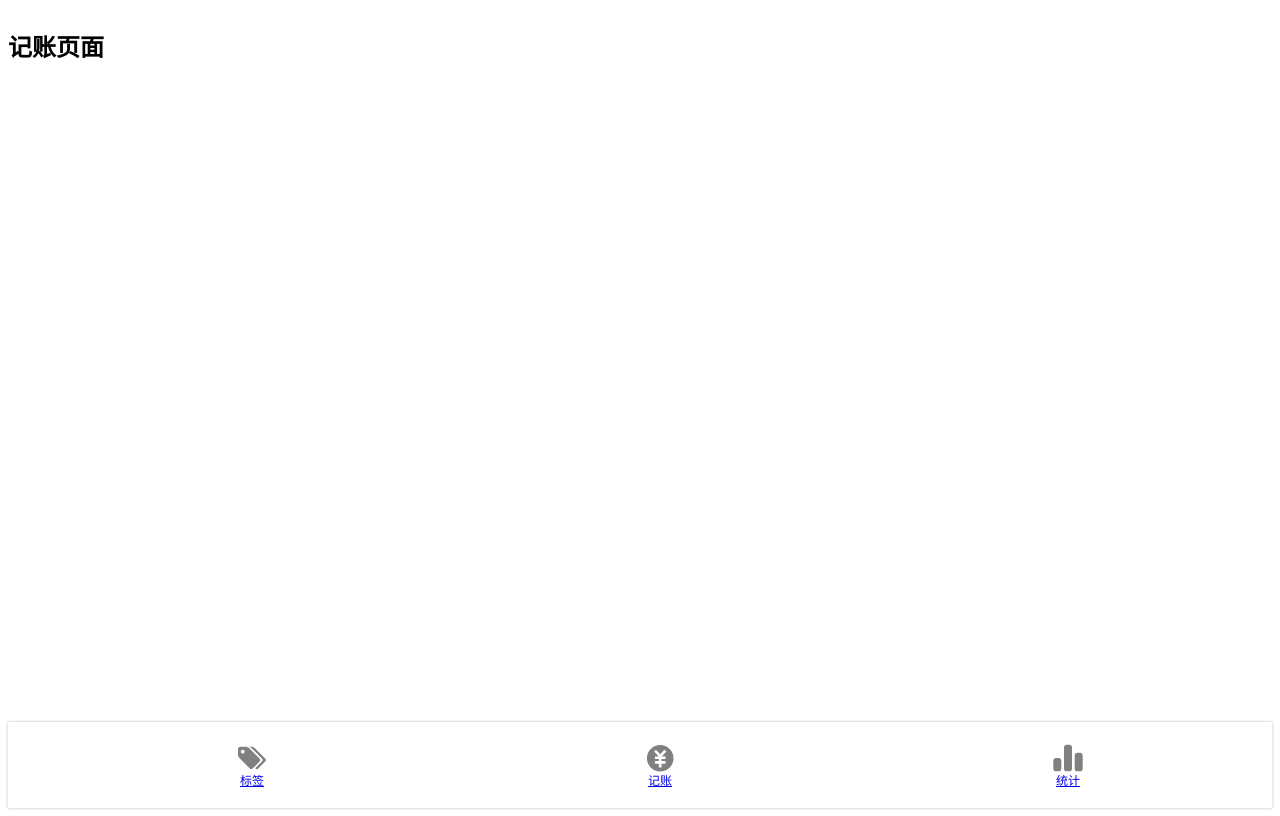
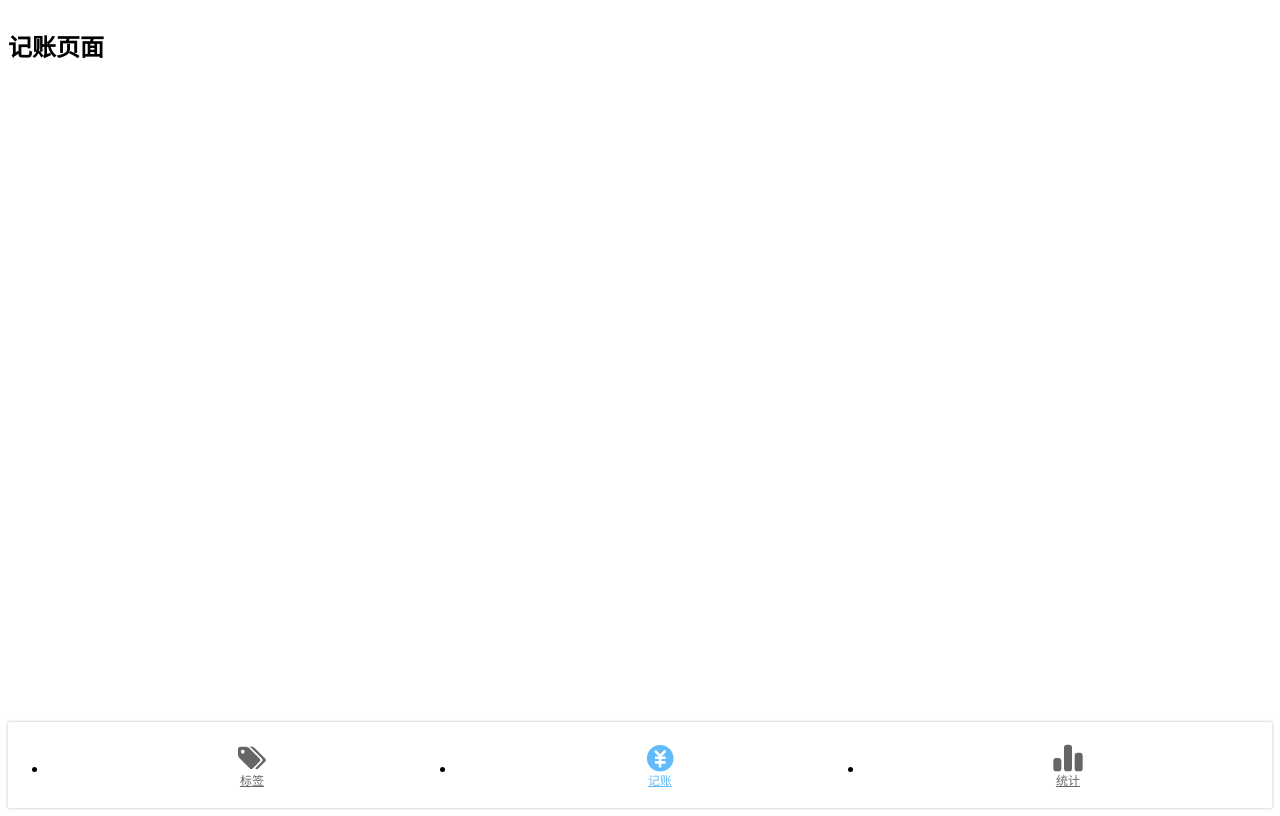
Before and after one commit to cym2050/P-minimalist-money, a React app: page /#/Money in a window 1280 px wide. Built offline with nearby package versions, Linux system fonts and the light colour scheme.

Commit message:
标签图标可以选中，且选中后样式变化，把每个界面提取出view组件

```diff
--- a/config/webpack.config.js
+++ b/config/webpack.config.js
@@ -355,7 +355,13 @@ module.exports = function(webpackEnv) {
               test: /\.svg$/,
               use: [
                 { loader: 'svg-sprite-loader', options: {} },
-                { loader: 'svgo-loader', options: {} },
+                {
+                  loader: 'svgo-loader', options: {
+                    plugins: [
+                      { removeAttrs: { attrs: 'fill' } }
+                    ]
+                  }
+                },
               ]
             },
             // "url" loader works like "file" loader except that it embeds assets
--- a/src/App.tsx
+++ b/src/App.tsx
@@ -1,11 +1,9 @@
-import {
-  HashRouter as Router,
-  Switch,
-  Route,
-  Redirect
-} from "react-router-dom";
+import { HashRouter as Router, Switch, Route, Redirect } from "react-router-dom";
 import React from 'react';
-import Layout from "components/Layout";
+import Tags from "views/Tag";
+import Money from "views/Money";
+import Statistics from "views/Statistics";
+import NoMatch from "views/NoMatch";
 
 const App = function App() {
   return (
@@ -30,34 +28,4 @@ const App = function App() {
   );
 }
 
-function Tags() {
-  return (
-    <Layout>
-      <h2>标签页面</h2>
-    </Layout>
-  );
-}
-
-function Money() {
-  return (
-    <Layout>
-      <h2>记账页面</h2>
-    </Layout>
-  );
-}
-
-function Statistics() {
-  return (
-    <Layout>
-      <h2>统计页面</h2>
-    </Layout>
-
-  );
-}
-
-function NoMatch() {
-  return <h2>页面不存在，请输入正确路径</h2>;
-}
-
-
 export default App
--- a/src/components/Icon.tsx
+++ b/src/components/Icon.tsx
@@ -11,7 +11,7 @@ try {
 }
 const Icon = (props: Props) => {
     return (
-        <svg className="icon" fill="gray" >
+        <svg className="icon">
             <use xlinkHref={'#' + props.name}></use>
         </svg>
     )
--- a/src/components/Nav.tsx
+++ b/src/components/Nav.tsx
@@ -1,15 +1,13 @@
+
+import styled from "styled-components";
 import React from "react";
-import styled from "styled-components";
-
-import { Link } from "react-router-dom";
+import { NavLink } from "react-router-dom";
 import Icon from "./Icon";
 //require 可以防止 Tree Shaking
 // require("icons/money.svg");
 // require("icons/tag.svg");
 // require("icons/statistics.svg");
-
-
-
+const color = "#61bafb"
 const NavWrapper = styled.nav`
   line-height: 1.2;
   box-shadow: 0 0 3px rgba(0,0,0,0.25);
@@ -18,15 +16,22 @@ const NavWrapper = styled.nav`
     >li{
       padding:4px 0;
       width: 33.33333%;
-      text-align: center;
+      >a{
         display:flex;
         justify-content:center;
         align-items:center;
         flex-direction:column;
         font-size:12px;
+        color:#666666;
+        fill:#666666;
         >.icon{
           width:32px;
           height:32px;
+        }
+        &.selected{
+            color:${color};
+            fill:${color};
+        }
       }
     }
   }
@@ -37,16 +42,22 @@ const Nav = () => {
         <NavWrapper>
             <ul>
                 <li>
+                    <NavLink to="/tags" activeClassName="selected">
                         <Icon name="tag" />
-                    <Link to="/tags">标签</Link>
+                        标签
+                    </NavLink>
                 </li>
                 <li>
+                    <NavLink to="/money" activeClassName="selected">
                         <Icon name="money" />
-                    <Link to="/money">记账</Link>
+                        记账
+                    </NavLink>
                 </li>
                 <li>
+                    <NavLink to="/statistics" activeClassName="selected">
                         <Icon name="statistics" />
-                    <Link to="/statistics">统计</Link>
+                        统计
+                    </NavLink>
                 </li>
             </ul>
         </NavWrapper>
--- /dev/null
+++ b/src/views/Money.tsx
@@ -0,0 +1,12 @@
+import React from 'react'
+import Layout from 'components/Layout';
+
+function Money() {
+    return (
+        <Layout>
+            <h2>记账页面</h2>
+        </Layout>
+    );
+}
+
+export default Money;
--- /dev/null
+++ b/src/views/NoMatch.tsx
@@ -0,0 +1,7 @@
+import React from 'react'
+
+function NoMatch() {
+    return <h2>页面不存在，请输入正确路径</h2>;
+}
+
+export default NoMatch;
--- /dev/null
+++ b/src/views/Statistics.tsx
@@ -0,0 +1,12 @@
+import React from 'react'
+import Layout from 'components/Layout';
+
+function Statistics() {
+    return (
+        <Layout>
+            <h2>统计页面</h2>
+        </Layout>
+    );
+}
+
+export default Statistics;
--- /dev/null
+++ b/src/views/Tag.tsx
@@ -0,0 +1,12 @@
+import React from 'react'
+import Layout from 'components/Layout';
+
+function Tags() {
+    return (
+        <Layout>
+            <h2>标签页面</h2>
+        </Layout>
+    );
+}
+
+export default Tags;
```
Also changed, not shown: 1 other file (tests, documents, lock files or other folders). Lines whose indentation alone changed are shown as unchanged.
